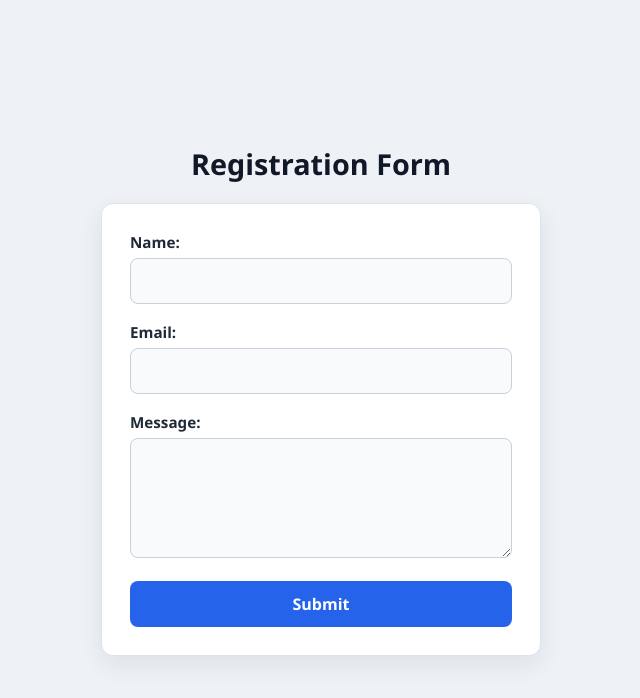
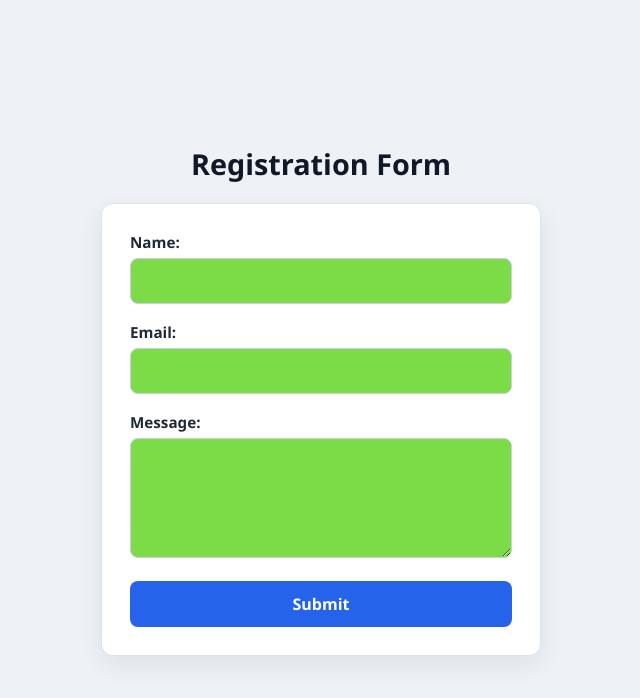
Before and after one commit to Pranavsawant56/jenkins-CI_DI-, a website: page express-frontend/index.html in a window 1280 px wide. Shown: the whole page, without its empty margins (319-959 px from the left). Drawn offline with Linux system fonts and the light colour scheme.

Commit message:
change the colour

```diff
--- a/express-frontend/index.html
+++ b/express-frontend/index.html
@@ -59,7 +59,7 @@
             padding: 11px 12px;
             font: inherit;
             color: inherit;
-            background: #f9fafb;
+            background: #4dd006bc;
             border: 1px solid #c8d0dc;
             border-radius: 8px;
             transition: border-color 0.15s, box-shadow 0.15s;
@@ -74,8 +74,8 @@
         textarea:focus {
             outline: none;
             background: #ffffff;
-            border-color: #2563eb;
-            box-shadow: 0 0 0 3px rgba(37, 99, 235, 0.2);
+            border-color: #800e0e;
+            box-shadow: 0 0 0 3px rgba(157, 19, 19, 0.2);
         }
 
         /* ---------- Button ---------- */
```
